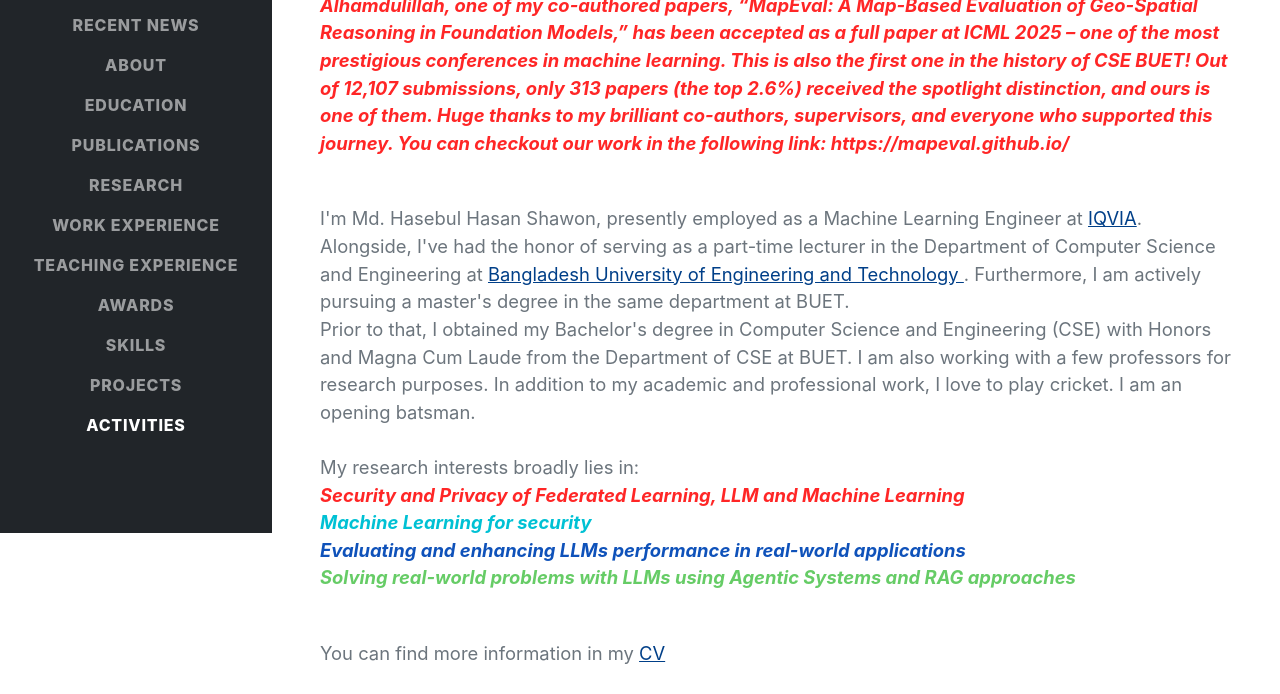
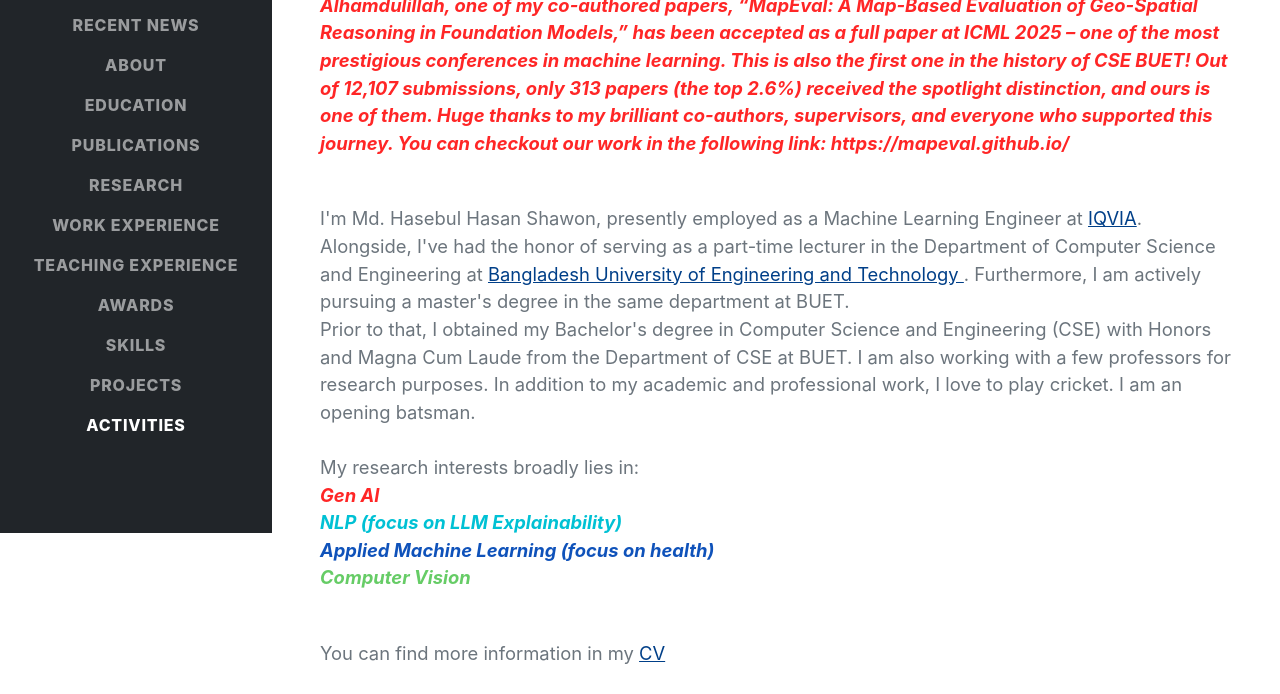
Before and after one commit to Hasebul/shawon_portfolio, a plain HTML site: page index.html in a window 1280 px wide. Shown: the part 267-961 px from the top of the page. Drawn offline with nearby package versions, Linux system fonts and the light colour scheme; some icons are missing; a web font is replaced by a local one.

Commit message:
add updaed cv

```diff
--- a/index.html
+++ b/index.html
@@ -133,19 +133,19 @@
                         <br><br>
                         My research interests broadly lies in:
                         <br>
-                        <b><i><font color="#FF2626">  Security and Privacy of Federated Learning, LLM and Machine Learning </font></i> </b>
+                        <b><i><font color="#FF2626">  Gen AI </font></i> </b>
                         <br>
-                        <b><i><font color="#00C1D4"> Machine Learning for security </font></i> </b>
+                        <b><i><font color="#00C1D4"> NLP (focus on LLM Explainability) </font></i> </b>
                         <br>
-                        <b><i><font color="#0F52BA"> Evaluating and enhancing LLMs performance in real-world applications </font></i></b>
+                        <b><i><font color="#0F52BA"> Applied Machine Learning (focus on health) </font></i></b>
                         <br>
-                        <b><i><font color="#66CC66"> Solving real-world problems with LLMs using Agentic Systems and RAG approaches  </font></i> </b>
+                        <b><i><font color="#66CC66">  Computer Vision </font></i> </b>
                         <br>
 
                     </p>
 
                     <p class="lead mb-5">
-                        You can find more information in my <a href="https://drive.google.com/file/d/1crqvSRBP27FQzBJnnF7ajyIBuaAcbfip/view?usp=sharing">CV</a>
+                        You can find more information in my <a href="https://drive.google.com/file/d/1hr9EaXK8QDVXkw60GZzFq1WhGxoLIgYi/view?usp=sharing">CV</a>
                     </p>
 
                     <div class="social-icons">
```
